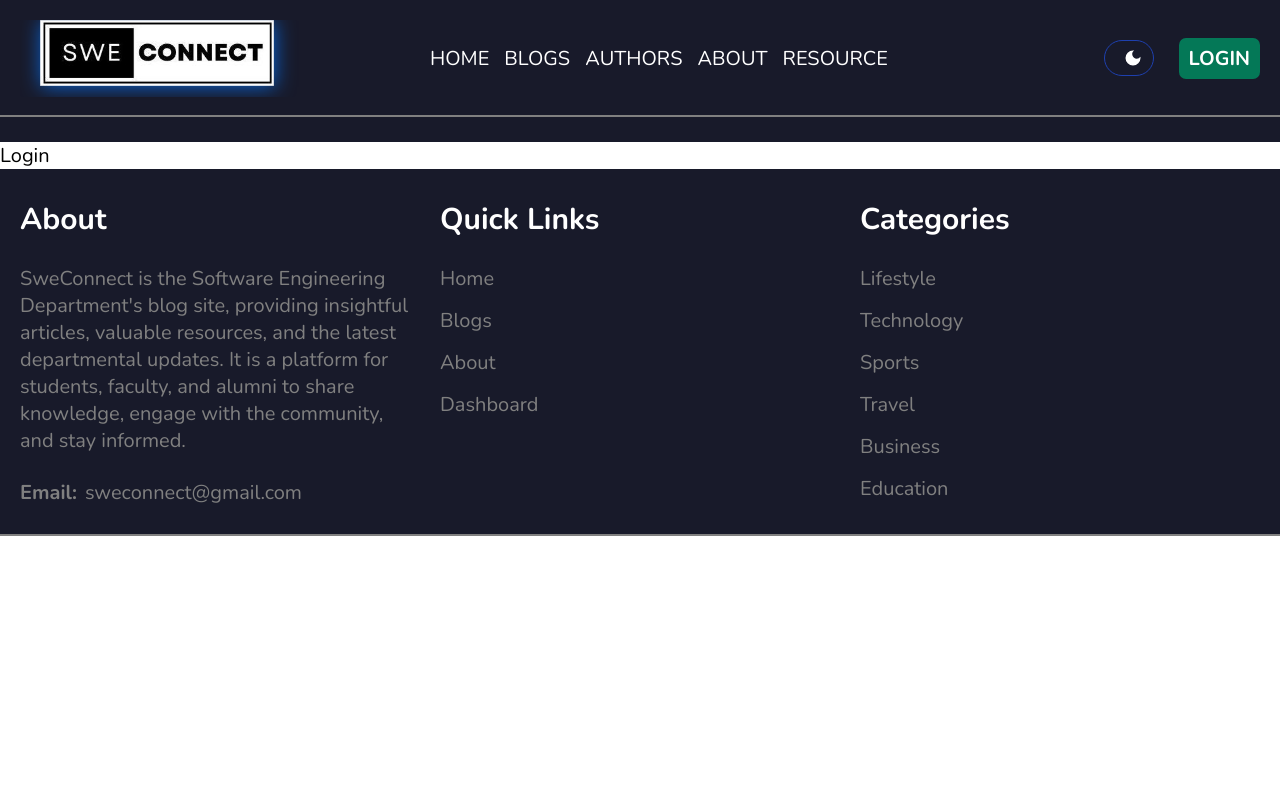
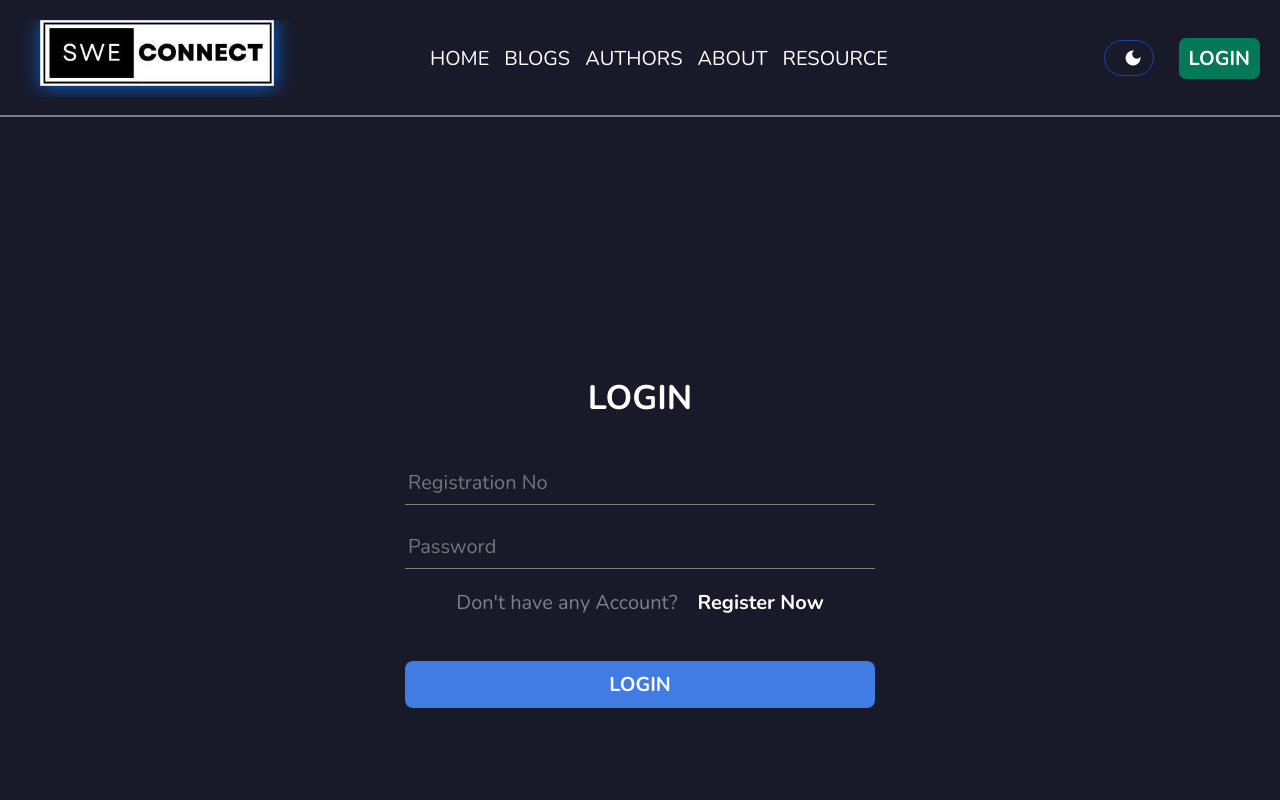
Before and after one commit to AmitHJoy55/Blog-Site-, a React (Vite) app in the folder Frontend/: page /login in a window 1280 px wide. Shown: the top 800 px of the page. Built offline with nearby package versions, Linux system fonts and the light colour scheme; no server answers.

Commit message:
login page updated
Login page update. and app file updated for the fetching and setting the initial data when the app loads.

```diff
--- a/Frontend/src/App.css
+++ b/Frontend/src/App.css
@@ -500,7 +500,7 @@ body.dark-mode {
   }
 }
 
- /* ********************** Registration Form ********************** */
+ /* ********************** Registration & Login Form ********************** */
 
 
 .auth-form {
--- a/Frontend/src/App.jsx
+++ b/Frontend/src/App.jsx
@@ -1,4 +1,4 @@
-import React from "react";
+import React, { useContext, useEffect } from "react";
 import "./App.css";
 import { BrowserRouter, Route, Routes } from "react-router-dom";
 import Home from "../src/components/pages/Home";
@@ -14,8 +14,43 @@ import UpdateBlog from "./components/pages/UpdateBlog";
 import Navbar from "./components/layout/Navbar";
 import Footer from "./components/layout/Footer";
 import { Toaster } from "react-hot-toast";
+import { Context } from "./main";
+import axios from "axios";
 
 const App = () => {
+  const { setUser, isAuthenticated, setIsAuthenticated, user, setBlogs } =
+    useContext(Context);
+  useEffect(() => {
+    const fetchUser = async () => {
+      try {
+        const { data } = await axios.get(
+          "http://localhost:4000/api/v1/user/myprofile",
+          {
+            withCredentials: true,
+          }
+        );
+        setUser(data.user);
+        setIsAuthenticated(true);
+      } catch (error) {
+        console.log(error);
+        setIsAuthenticated(false);
+        setUser({});
+      }
+    };
+    const fetchBlogs = async () => {
+      try {
+        const { data } = await axios.get(
+          "http://localhost:4000/api/v1/blog/all",
+          { withCredentials: true }
+        );
+        setBlogs(data.allBlogs);
+      } catch (error) {
+        setBlogs([]);
+      }
+    };
+    fetchUser();
+    fetchBlogs();
+  }, []);
 
   return (
     <>
@@ -29,13 +64,12 @@ const App = () => {
           <Route path="/blog/:id" element={<SingleBlog />} />
           <Route path="/about" element={<About />} />
           <Route path="/admins" element={<AllAdmins />} />
-          <Route path="/resource" element={<Resource/>} />
+          <Route path="/resource" element={<Resource />} />
           <Route path="/dashboard" element={<Dashboard />} />
           <Route path="/blog/update/:id" element={<UpdateBlog />} />
         </Routes>
-        <Footer/>
+        <Footer />
         <Toaster />
-
       </BrowserRouter>
     </>
   );
--- a/Frontend/src/components/pages/Login.jsx
+++ b/Frontend/src/components/pages/Login.jsx
@@ -1,11 +1,74 @@
-import React from 'react'
+import React, { useContext, useState } from "react";
+import { Link, Navigate, useNavigate } from "react-router-dom";
+import { Context } from "../../main";
+import axios from "axios";
+import toast from "react-hot-toast";
 
 const Login = () => {
+  const [registrationNo, setRegistrationNo] = useState("");
+  const [password, setPassword] = useState("");
+  const { mode, isAuthenticated } = useContext(Context);
+  const navigateTo = useNavigate();
+
+  const handleLogin = async (e) => {
+    e.preventDefault();
+    await axios
+      .post(
+        "http://localhost:4000/api/v1/user/login",
+        { registrationNo, password },
+        {
+          withCredentials: true,
+          headers: { "Content-Type": "application/json" },
+        }
+      )
+      .then((res) => {
+        toast.success(res.data.message);
+        setRegistrationNo("");
+        setPassword("");
+        navigateTo("/");
+      })
+      .catch((error) => {
+        toast.error(error.response.data.message);
+      });
+  };
+
+  if(isAuthenticated){
+    return <Navigate to={'/'}/>
+  }
+
   return (
-    <div>
-      Login
-    </div>
-  )
-}
+    <article className={mode === "dark" ? "dark-bg" : "light-bg"}>
+      <section className="auth-form">
+        <form onSubmit={handleLogin}>
+          <h1>LOGIN</h1>
 
-export default Login
+          <div>
+            <input
+              type="number"
+              placeholder="Registration No"
+              value={registrationNo}
+              onChange={(e) => setRegistrationNo(e.target.value)}
+            />
+          </div>
+          <div>
+            <input
+              type="password"
+              placeholder="Password"
+              value={password}
+              onChange={(e) => setPassword(e.target.value)}
+            />
+          </div>
+          <p>
+            Don't have any Account? <Link to={"/register"}>Register Now</Link>
+          </p>
+
+          <button className="submit-btn" type="submit">
+            LOGIN
+          </button>
+        </form>
+      </section>
+    </article>
+  );
+};
+
+export default Login;
```
